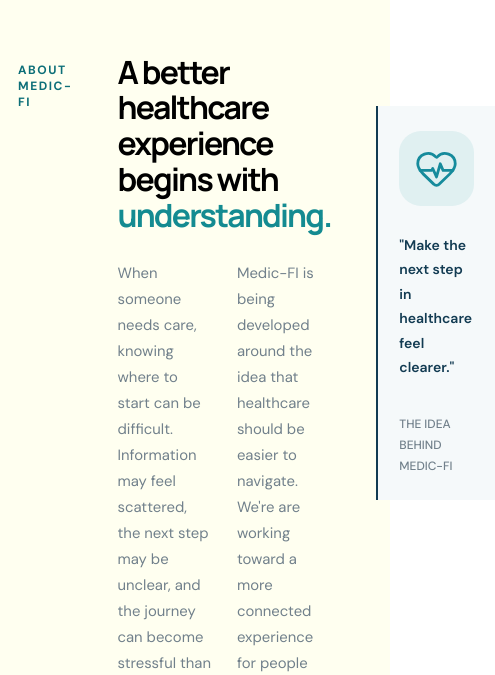
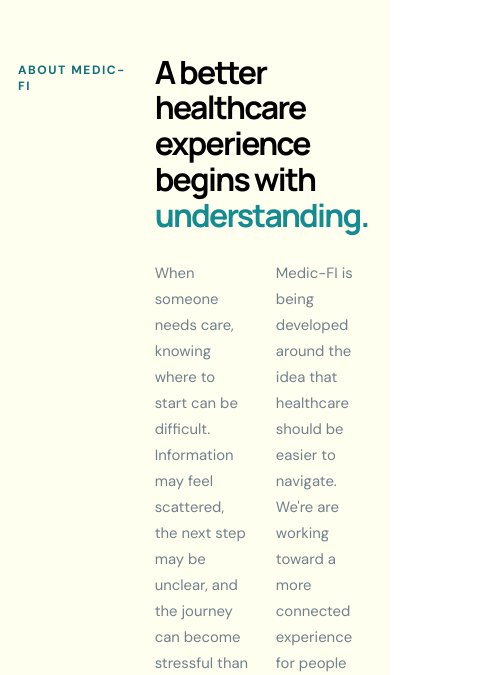
Before and after one commit to NDeenSanhaj96/medic-fi, a React (Vite) app: page / in a window 390 px wide. Shown: the part 1589-2264 px from the top of the page, 495 px wide, since content can reach past the window. Built offline with nearby package versions, Linux system fonts and the light colour scheme.

Commit message:
style: Add Media queries to the About section at 1000px screen size

```diff
--- a/src/App.css
+++ b/src/App.css
@@ -330,6 +330,16 @@
   .hero_img-frame {
     height: 430px;
   }
+
+  .about_grid-container {
+    grid-template-columns: 1fr 2fr;
+    gap: 28px;
+  }
+
+  .about_aside {
+    grid-column: 2;
+    margin-top: 0;
+  }
 }
 
 @media (max-width: 760px) {
```
